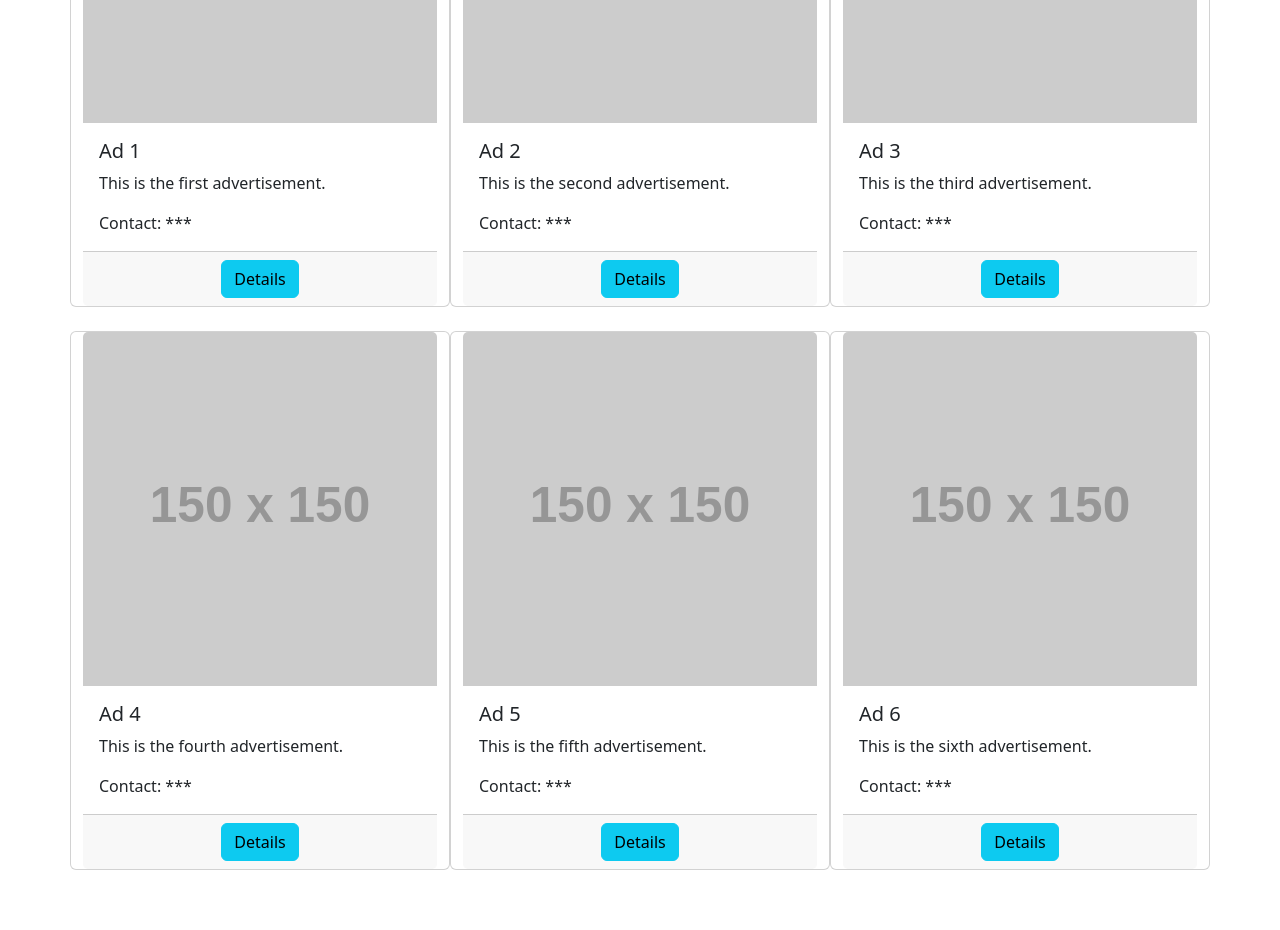
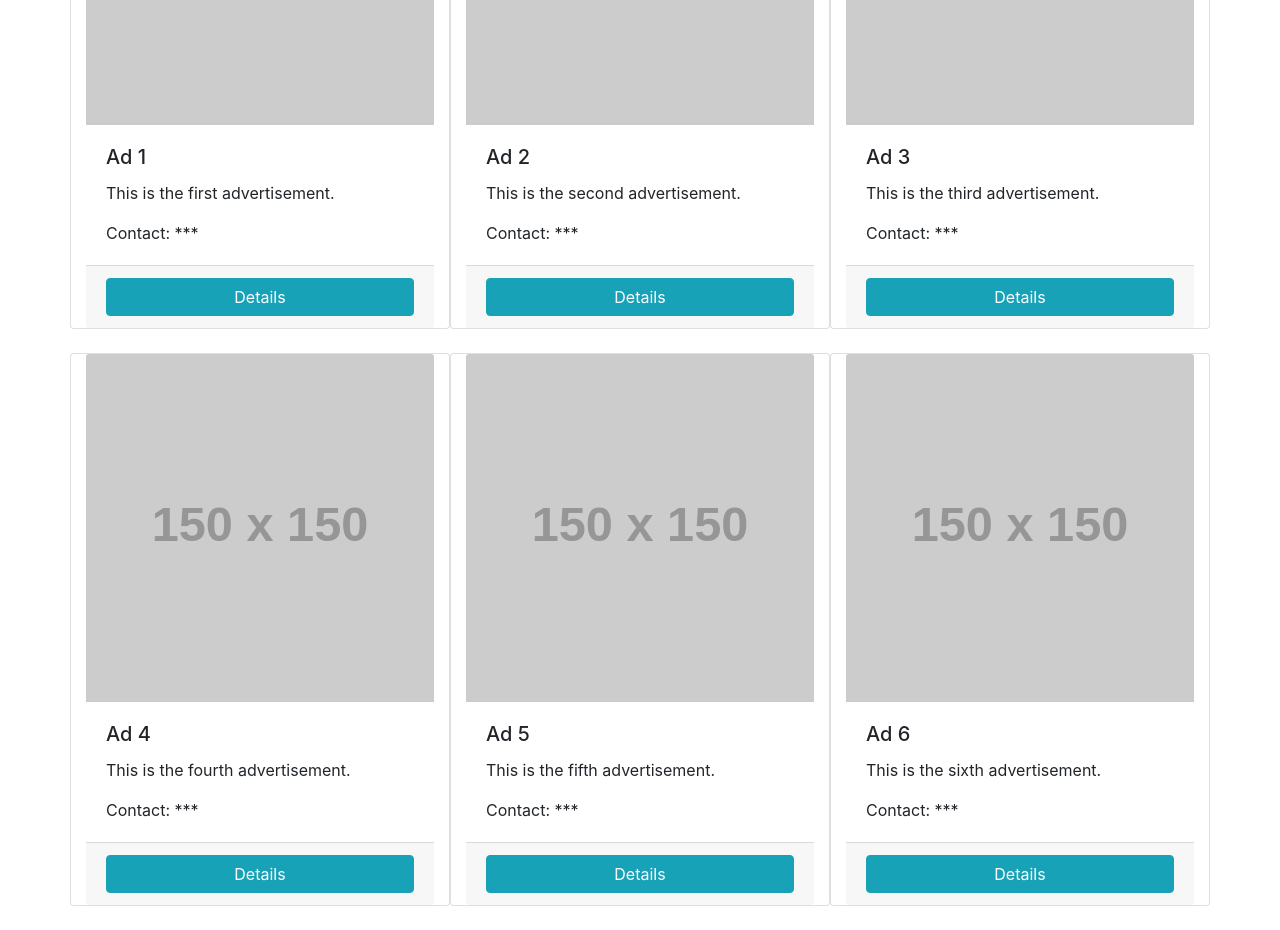
Before and after one commit to FaFa987/Marketplace-UI, a plain HTML site: page index.html in a window 1280 px wide. Shown: the part 420-1350 px from the top of the page. Before the commit the page ends 1314 px from the top, so only its background shows below. Drawn offline with nearby package versions, Linux system fonts and the light colour scheme; placeholder pictures from the web are drawn by us.

Commit message:
link bootstrap rel="stylesheet"

```diff
--- a/index.html
+++ b/index.html
@@ -8,7 +8,7 @@
     <link rel="shortcut icon" href="img/logo-1.jpg" />
     <link href="https://cdn.jsdelivr.net/npm/bootstrap@5.3.3/dist/css/bootstrap.min.css" rel="stylesheet" integrity="sha384-QWTKZyjpPEjISv5WaRU9OFeRpok6YctnYmDr5pNlyT2bRjXh0JMhjY6hW+ALEwIH" crossorigin="anonymous">
     <script src="https://cdn.jsdelivr.net/npm/bootstrap@5.3.3/dist/js/bootstrap.bundle.min.js" integrity="sha384-YvpcrYf0tY3lHB60NNkmXc5s9fDVZLESaAA55NDzOxhy9GkcIdslK1eN7N6jIeHz" crossorigin="anonymous"></script>
-
+    <link rel="stylesheet" href="https://stackpath.bootstrapcdn.com/bootstrap/4.5.2/css/bootstrap.min.css">
 </head>
 <body>
 
@@ -98,7 +98,7 @@
           </div>
         </div>
 
-
+      <script src="advertisement.js"></script>
 
 </body>
 </html>
```
Also changed, not shown: advertisement.js (line endings or trailing spaces).
